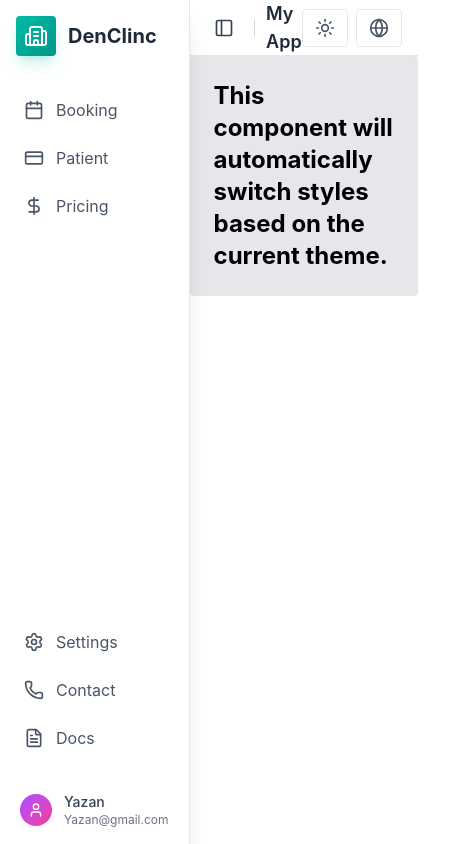
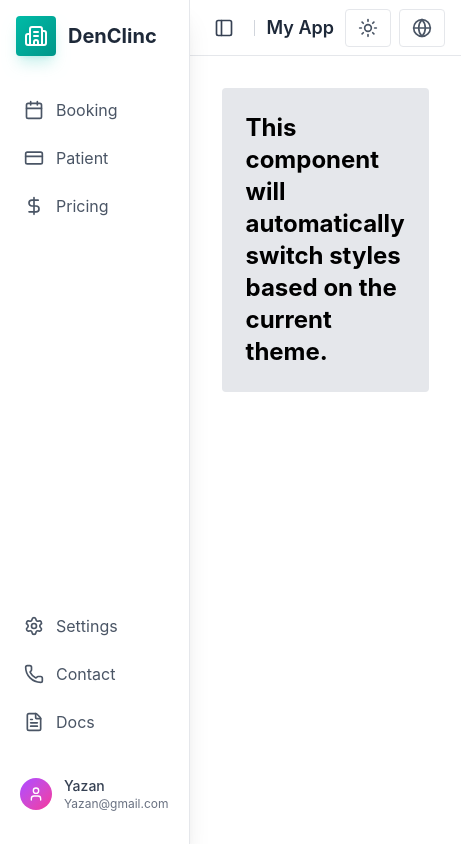
Before and after one commit to yazan-sul/booking-page, a Next.js app: page / in a window 390 px wide. Shown: the whole page, 461 px wide, since content can reach past the window. Built offline with nearby package versions, Linux system fonts and the light colour scheme.

Commit message:
fix the height

```diff
--- a/src/app/layout.tsx
+++ b/src/app/layout.tsx
@@ -19,16 +19,23 @@ export default function RootLayout({
       <head />
       <body>
         <ThemeProvider>
-          <div className="flex h-screen bg-white">
+          <div className="flex  bg-white">
+            {/* Sidebar */}
             <Sidebar isOpen={isSidebarOpen} toggleSidebar={toggleSidebar} />
+
+            {/* Main content area */}
             <div className="flex-1 flex flex-col">
+              {/* Navigation Bar */}
               <NavBar
                 isSidebarOpen={isSidebarOpen}
                 toggleSidebar={toggleSidebar}
                 pageTitle="My App"
               />
 
-              {children}
+              {/* Children content */}
+              <main className="flex-1 overflow-auto p-8 bg-white dark:bg-gray-800">
+                {children}
+              </main>
             </div>
           </div>
         </ThemeProvider>
--- a/src/app/patient/page.tsx
+++ b/src/app/patient/page.tsx
@@ -2,7 +2,7 @@ import PatientProfile from "@/components/patient/PatientProfile";
 
 const PatientPage = () => {
   return (
-    <div className="min-h-screen bg-gradient-to-br  bg-white dark:from-gray-800 dark:to-gray-900 p-4 md:p-8">
+    <div className="  bg-white dark:bg-gray-800 p-4 md:p-8">
       <div className="max-w-7xl mx-auto">
         <PatientProfile />
       </div>
--- a/src/components/NavBar.tsx
+++ b/src/components/NavBar.tsx
@@ -50,7 +50,7 @@ const TopNavbar: React.FC<TopNavbarProps> = ({
   ];
 
   return (
-    <header className="w-full h-14 bg-white dark:bg-gray-800 border-b border-gray-200 dark:border-gray-700 flex items-center justify-between px-4 md:px-10 shadow-sm">
+    <header className="w-full h-14 bg-white dark:bg-gray-800 border-b border-gray-200 dark:border-gray-700 flex items-center justify-between px-4 py-2 md:px-10 shadow-sm">
       {/* Left side: toggle + page title */}
       <div className="flex items-center gap-3">
         <button
--- a/src/components/Sidebar/SideBar.tsx
+++ b/src/components/Sidebar/SideBar.tsx
@@ -54,7 +54,7 @@ const Sidebar: React.FC<SidebarProps> = ({
       ref={sidebarRef}
       className={`${isMobile ? "fixed" : "relative"} ${
         isMobile && !isOpen ? "-translate-x-full" : "translate-x-0"
-      } ${sidebarWidth} h-screen bg-white dark:bg-gray-800 border-r border-gray-200 dark:border-gray-700 transition-all duration-300 ease-in-out flex flex-col shadow-xl`}
+      } ${sidebarWidth} min-h-screen bg-white dark:bg-gray-800 border-r border-gray-200 dark:border-gray-700 transition-all duration-300 ease-in-out flex flex-col shadow-xl pb-4`}
       aria-label="Main navigation"
     >
       <SidebarHeader
--- a/src/components/patient/PatientAppointments.tsx
+++ b/src/components/patient/PatientAppointments.tsx
@@ -17,7 +17,7 @@ export interface Patient {
   nextAppointment: string;
 }
 const PatientAppointments: React.FC<Props> = ({ patient }) => (
-  <div className="bg-white dark:bg-gray-500 dark:text-white rounded-2xl shadow-lg p-6">
+  <div className="bg-gray-50 dark:bg-gray-500 dark:text-white rounded-2xl shadow-lg p-6">
     <h2 className="text-xl font-bold text-gray-800 dark:text-white mb-4">
       Appointments
     </h2>
--- a/src/components/patient/PatientContact.tsx
+++ b/src/components/patient/PatientContact.tsx
@@ -17,7 +17,7 @@ interface Props {
   patient: Patient;
 }
 const PatientContact: React.FC<Props> = ({ patient }) => (
-  <div className="bg-white dark:bg-gray-500 dark:text-white rounded-2xl shadow-lg p-6">
+  <div className="bg-gray-50 dark:bg-gray-500 dark:text-white rounded-2xl shadow-lg p-6">
     <h2 className="text-xl font-bold text-gray-800 dark:text-white mb-4">
       Contact Information
     </h2>
--- a/src/components/patient/PatientHeader.tsx
+++ b/src/components/patient/PatientHeader.tsx
@@ -16,7 +16,7 @@ interface Props {
 }
 const PatientHeader: React.FC<Props> = ({ patient }) => {
   return (
-    <div className="bg-white dark:bg-gray-500 dark:text-white rounded-2xl shadow-lg p-6">
+    <div className="bg-gray-50 dark:bg-gray-500 dark:text-white rounded-2xl shadow-lg p-6">
       <div className="flex flex-col md:flex-row items-center justify-between gap-6">
         {/* Left Side */}
         <div className="flex items-center gap-4">
--- a/src/components/patient/PatientProfile.tsx
+++ b/src/components/patient/PatientProfile.tsx
@@ -62,7 +62,7 @@ const PatientProfile: React.FC = () => {
   ];
 
   return (
-    <div className="min-h-screen bg-gray-200 dark:from-gray-300 dark:to-gray-500 p-4 md:p-8">
+    <div className=" bg-white dark:bg-gray-800 p-4 md:p-8">
       <div className="max-w-7xl mx-auto space-y-8">
         <PatientHeader patient={patient} />
         <div className="grid md:grid-cols-2 gap-8">
--- a/src/components/patient/TeethContainer.tsx
+++ b/src/components/patient/TeethContainer.tsx
@@ -9,7 +9,7 @@ export default function TeethContainer() {
   const [selectedTooth, setSelectedTooth] = useState<string | null>(null);
 
   return (
-    <div className="flex  w-full h-full bg-white dark:bg-gray-500 rounded-2xl shadow-lg p-2">
+    <div className="flex  w-full h-full bg-gray-50 dark:bg-gray-500 dark:text-white rounded-2xl shadow-lg p-2">
       <TeethMenu
         hoveredTooth={hoveredTooth}
         setHoveredTooth={setHoveredTooth}
```
